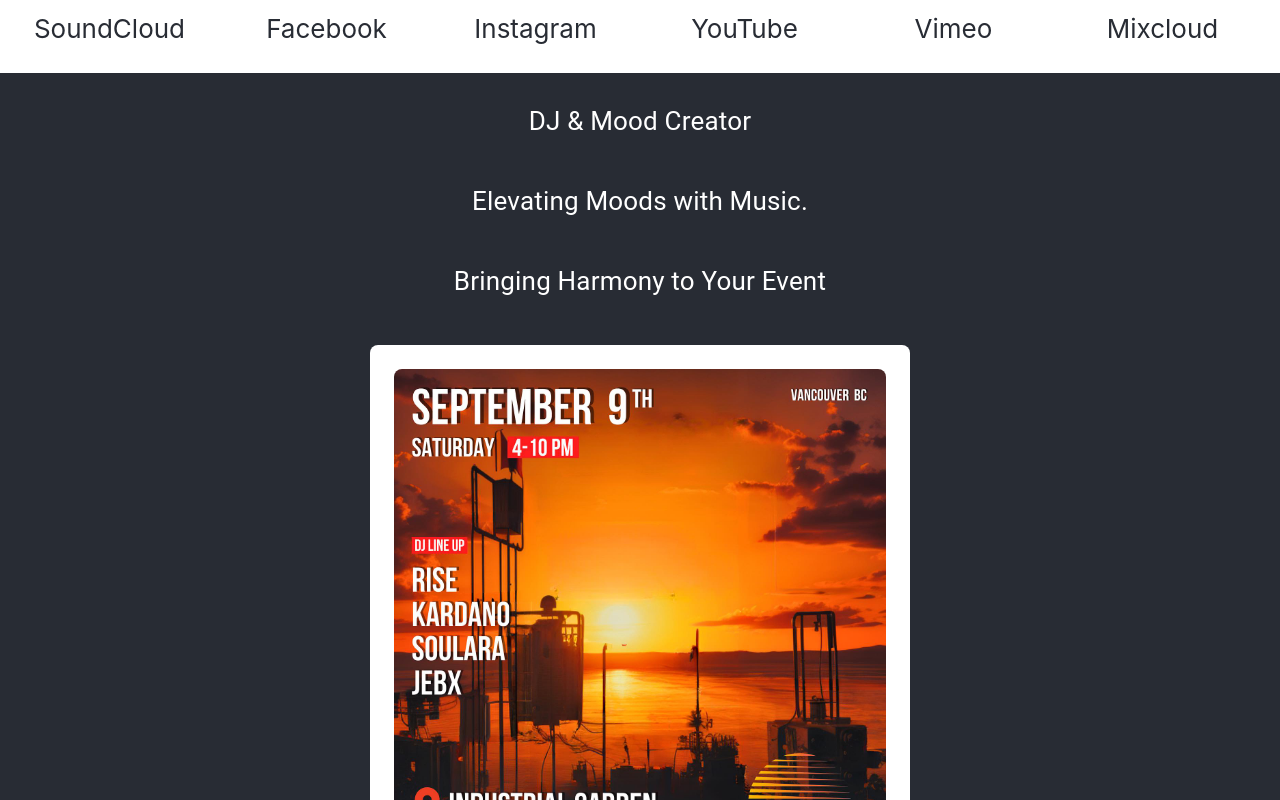
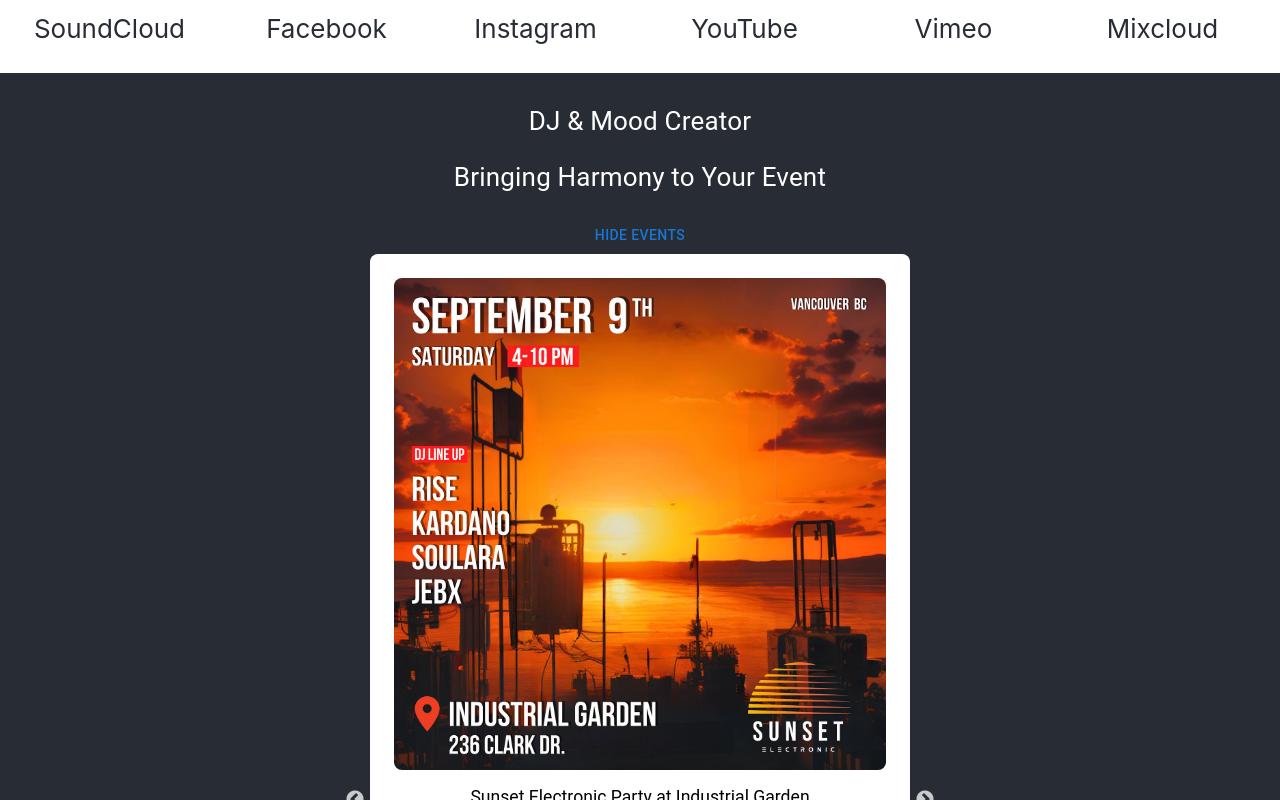
Before and after one commit to andrewakrise/djr, a React (Create React App) app: page / in a window 1280 px wide. Both pictures are taken after a click on the button "SHOW ALL EVENTS". Shown: the top 800 px of the page. Built offline with nearby package versions, Linux system fonts and the light colour scheme; the HTML template or start-up script is replaced by a standard one.

Commit message:
change the some css and text

```diff
--- a/src/App.js
+++ b/src/App.js
@@ -1,9 +1,9 @@
-import { useState } from 'react';
-import { Container, Typography, Link, Box, Button } from '@mui/material';
-import Form from './components/Form';
-import Navbar from './components/Navbar';
-import Events from './components/Events';
-import EventPreview from './components/EventPreview';
+import { useState } from "react";
+import { Container, Typography, Link, Box, Button } from "@mui/material";
+import Form from "./components/Form";
+import Navbar from "./components/Navbar";
+import Events from "./components/Events";
+import EventPreview from "./components/EventPreview";
 
 function App() {
   const [showForm, setShowForm] = useState(false);
@@ -11,111 +11,122 @@ function App() {
 
   return (
     <>
-      <Navbar/>
+      <Navbar />
       <Container
         maxWidth={false}
         sx={{
-          textAlign: 'center',
-          backgroundColor: '#282c34',
-          minHeight: '100vh',
-          width: '100%',
-          display: 'flex',
-          flexDirection: 'column',
-          alignItems: 'center',
-          justifyContent: 'center',
-          color: 'white',
-          padding: '2rem 0 2rem 0',
-          fontSize: 'calc(10px + 2vmin)',
+          textAlign: "center",
+          backgroundColor: "#282c34",
+          minHeight: "100vh",
+          width: "100%",
+          display: "flex",
+          flexDirection: "column",
+          alignItems: "center",
+          justifyContent: "center",
+          color: "white",
+          padding: "2rem 0 2rem 0",
+          fontSize: "calc(10px + 2vmin)",
         }}
       >
         <Box
           spacing={2}
           sx={{
-            display: 'flex',
-            flexDirection: 'column',
-            alignItems: 'center',
-            justifyContent: 'center',
-          }}>
-            <Box sx={{ mb: 4, fontSize: 'calc(8px + 1.2vmin)' }}>
+            display: "flex",
+            flexDirection: "column",
+            alignItems: "center",
+            justifyContent: "center",
+          }}
+        >
+          <Box sx={{ mb: 1, fontSize: "calc(8px + 1.2vmin)" }}>
             <Typography
               mb={2}
               sx={{
-                  fontSize: 'calc(10px + 2vmin)',
+                fontSize: "calc(10px + 2vmin)",
               }}
-                variant="h4">
+              variant="h4"
+            >
               DJ & Mood Creator
             </Typography>
           </Box>
-            <Box sx={{ mb: 4, fontSize: 'calc(8px + 1.2vmin)' }}>
+          <Box sx={{ mb: 1, fontSize: "calc(8px + 1.2vmin)" }}>
             <Typography
               mb={2}
               sx={{
-                  fontSize: 'calc(10px + 2vmin)',
+                fontSize: "calc(10px + 2vmin)",
               }}
-                variant="h4">
-                  Elevating Moods with Music.
-                </Typography>
-            </Box>
-            <Box sx={{ mb: 4, fontSize: 'calc(8px + 1.2vmin)' }}>
-              <Typography
-                mb={2}
-                sx={{
-                  fontSize: 'calc(10px + 2vmin)',
-                }}
-                variant="h4">
+              variant="h4"
+            >
               Bringing Harmony to Your Event
             </Typography>
           </Box>
           <Box
             sx={{
-                width: 'calc(100px + 55vmin)',
-                height:'calc(100px + 55vmin)%'
+              width: "calc(100px + 55vmin)",
+              height: "calc(100px + 55vmin)%",
+              mb: 3,
             }}
           >
             {showFullEvents ? (
               <>
-                  <Box sx={{ width: 'calc(100px + 55vmin)', height: 'calc(100px + 55vmin)%' }}>
+                <Button onClick={() => setShowFullEvents(false)}>
+                  Hide Events
+                </Button>
+                <Box
+                  sx={{
+                    width: "calc(100px + 55vmin)",
+                    height: "calc(100px + 55vmin)%",
+                  }}
+                >
                   <Events />
                 </Box>
-                  <Button onClick={() => setShowFullEvents(false)}>Hide Events</Button>
               </>
             ) : (
               <>
+                <Button onClick={() => setShowFullEvents(true)}>
+                  Show All Events
+                </Button>
                 <EventPreview onClick={() => setShowFullEvents(true)} />
-                  <Button onClick={() => setShowFullEvents(true)}>Show All Events</Button>
               </>
             )}
           </Box>
           <Box
             sx={{
-                position:'relative',
-                overflow: 'hidden',
-                width: '100%',
-                height:'100%'
+              position: "relative",
+              overflow: "hidden",
+              width: "100%",
+              height: "100%",
             }}
           >
             <iframe
               scrolling="no"
               frameBorder="no"
               allow="autoplay"
-                style={{width:'calc(100px + 55vmin)', height: 'calc(5px + 15vmin)', minHeight: '100px', maxHeight: '200px'}}
+              style={{
+                width: "calc(100px + 55vmin)",
+                height: "calc(5px + 15vmin)",
+                minHeight: "100px",
+                maxHeight: "200px",
+              }}
               src="https://w.soundcloud.com/player/?url=https%3A//api.soundcloud.com/tracks/1632014775&color=%23ff5500&auto_play=false&hide_related=false&show_comments=true&show_user=true&show_reposts=false&show_teaser=true"
             />
           </Box>
           <Box
             sx={{
-                position:'relative',
-                overflow: 'hidden',
-                width: '100%',
-                height:'100%',
-                paddingTop: '6.25%',
+              position: "relative",
+              overflow: "hidden",
+              width: "100%",
+              height: "100%",
+              paddingTop: "6.25%",
             }}
           >
             <iframe
               src="https://www.youtube.com/embed/oN9OIOZGkCo"
               scrolling="no"
               frameBorder="no"
-                style={{width:'calc(100px + 55vmin)', height: 'calc(10px + 40vmin)'}}
+              style={{
+                width: "calc(100px + 55vmin)",
+                height: "calc(10px + 40vmin)",
+              }}
               allow="accelerometer; autoplay; clipboard-write; encrypted-media; gyroscope; picture-in-picture; web-share"
               allowFullScreen
               title="YouTube video player"
@@ -123,13 +134,20 @@ function App() {
           </Box>
           <Box
             sx={{
-                direction:"column", alignItems:"center", width: '100%', mt:3
-              }}>
+              direction: "column",
+              alignItems: "center",
+              width: "100%",
+              mt: 3,
+            }}
+          >
             <Button
               variant="contained"
               fullWidth
               onClick={() => setShowForm(!showForm)}
-                sx={{ backgroundColor: '#9c490e', '&:hover': { backgroundColor: '#cc6f2d' }}}
+              sx={{
+                backgroundColor: "#9c490e",
+                "&:hover": { backgroundColor: "#cc6f2d" },
+              }}
             >
               {showForm ? "Close Form" : "Book Party or Event"}
             </Button>
```
Also changed, not shown: 8 other files (tests, documents, lock files or other folders). Lines whose indentation alone changed are shown as unchanged.
